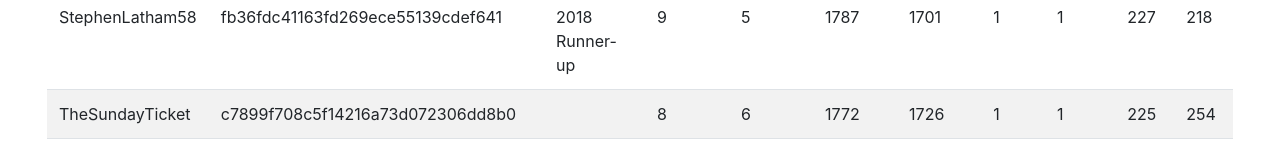
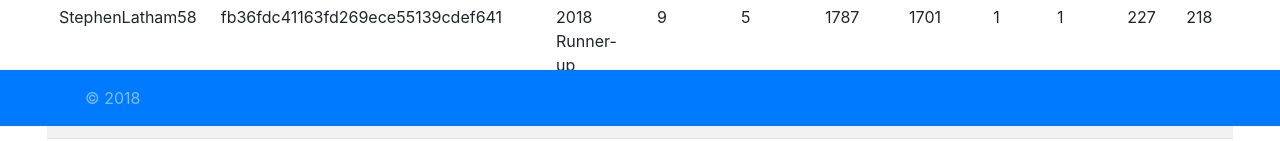
Before and after one commit to jsw0002/children-of-thanos, a Nuxt app: page / in a window 1280 px wide. Shown: the part 674-815 px from the top of the page. Built offline with nearby package versions, Linux system fonts and the light colour scheme; no server answers.

Commit message:
fix for router try 3

```diff
--- a/components/PageFooter.vue
+++ b/components/PageFooter.vue
@@ -1,7 +1,7 @@
 <template>
   <section class="footer">
-    <b-navbar class="bottom" toggleable="md" type="dark" variant="primary">
-      <div class="container">
+    <b-navbar toggleable="md" type="dark" variant="primary" fixed="bottom">
+      <div class="container bottom">
         <span class="navbar-text">
           &copy; {{ new Date().getFullYear() }}
         </span>
@@ -16,5 +16,4 @@ export default {
 </script>
 
 <style>
-
 </style>
--- a/nuxt.config.js
+++ b/nuxt.config.js
@@ -1,7 +1,9 @@
 const pkg = require('./package')
 
 module.exports = {
-  router: { base: '/children-of-thanos/' },
+  router: {
+    base: '/children-of-thanos/',
+  },
   generate: {
     routes: ['404'],
     subFolders: false,
@@ -64,7 +66,7 @@ module.exports = {
     ** You can extend webpack config here
     */
     extend(config, ctx) {
-
+      if (!ctx.isDev) config.output.publicPath = './children-of-thanos/'
     }
   }
 }
--- a/static/css/main.css
+++ b/static/css/main.css
@@ -22,11 +22,11 @@ h1 {
   font-style: italic;
 }
 
-@media screen and (min-width: 1200px) {
+/* @media screen and (min-width: 1200px) {
   .main {
     min-height: 50em;
   }
-}
+} */
 
 .right-padding {
   padding-right: .3em;
```
